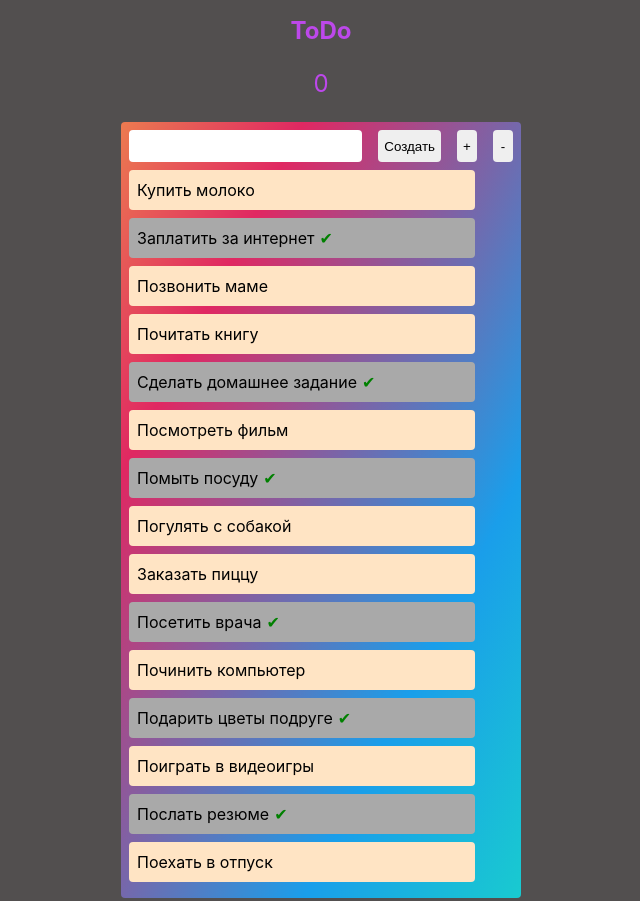
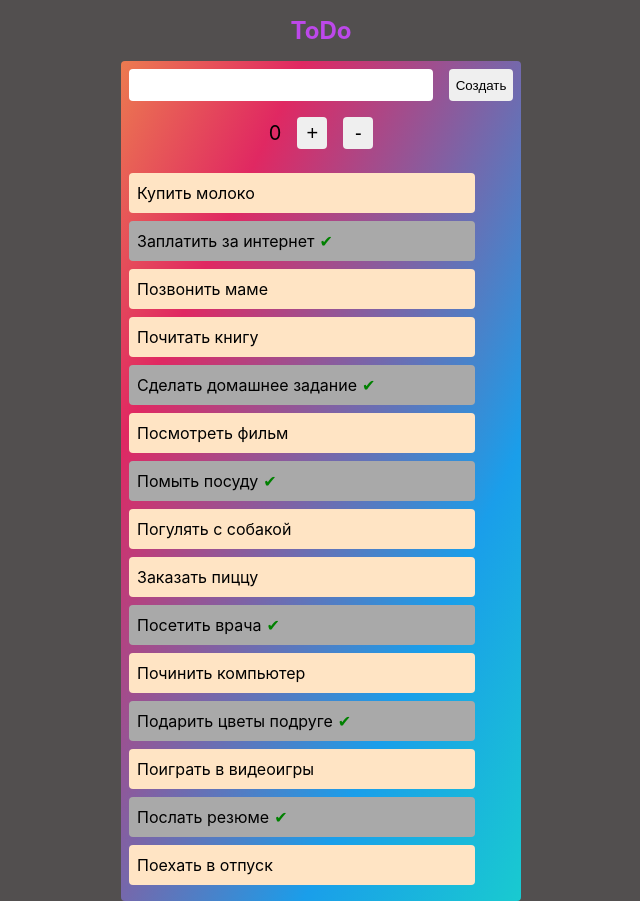
Before and after one commit to MischkaPCHI/new_ToDo_in_React, a React (Create React App) app: page / in a window 1280 px wide. Shown: the whole page, without its empty margins (319-959 px from the left). Built offline with nearby package versions, Linux system fonts and the light colour scheme.

Commit message:
сделала из counter компонент

```diff
--- a/src/App.js
+++ b/src/App.js
@@ -1,27 +1,8 @@
 import React, { useEffect, useState } from 'react';
 import './styles/style.css'
 import './App.css';
-import audio from './sound/Kozel-Oret.mp3';
-
-let todoList = [
-  {task: "Купить молоко", done: false, deadline: "2024-02-23"},
-  {task: "Заплатить за интернет", done: true, deadline: "2024-02-20"},
-  {task: "Позвонить маме", done: false, deadline: "2024-02-22"},
-  {task: "Почитать книгу", done: false, deadline: "2024-02-28"},
-  {task: "Сделать домашнее задание", done: true, deadline: "2024-02-21"},
-  {task: "Посмотреть фильм", done: false, deadline: "2024-02-24"},
-  {task: "Помыть посуду", done: true, deadline: "2024-02-22"},
-  {task: "Погулять с собакой", done: false, deadline: "2024-02-23"},
-  {task: "Заказать пиццу", done: false, deadline: "2024-02-25"},
-  {task: "Посетить врача", done: true, deadline: "2024-02-20"},
-  {task: "Починить компьютер", done: false, deadline: "2024-02-26"},
-  {task: "Подарить цветы подруге", done: true, deadline: "2024-02-21"},
-  {task: "Поиграть в видеоигры", done: false, deadline: "2024-02-27"},
-  {task: "Послать резюме", done: true, deadline: "2024-02-20"},
-  {task: "Поехать в отпуск", done: false, deadline: "2024-02-29"}
-];
-
-const alertSound = new Audio(audio);
+import Counter from './components/counter';
+import todoList from './todoList';
 
 const ToDo = (props) => {
   const [isDone, setIsDone] = useState(props.isDone);
@@ -66,43 +47,22 @@ function App() {
   }
   },[]);
 
-  const [count, setCount] = useState(0);
-
-  function createCounterPlus () {
-
-    return function () {
-      return setCount(count + 1);
-    }
-  }
-
-  function createCounterMinus () {
-
-    return function () {
-      if(count !== 0){
-        return setCount(count - 1);
-      } else {
-        alertSound.play();
-        alert('Ниже 0 не идёт )');
-      }
-    }
-  }
-
-  const counterPlus = createCounterPlus();
-  const counterMinus = createCounterMinus();
 
 
   return (
     <>
       <h1 className='title'>ToDo</h1>
-      <p className='title'>{count}</p>
+      {/* <p className='title'>{count}</p> */}
 
     <div className="todo-list">
 
       <div className="actions">
         <input className="task-input" type="text" value={inputTask} onChange={handleInputChange} />
         <button className="btn" onClick={createTask}>Создать</button>
-        <button className="btn" onClick={counterPlus}>+</button>
-        <button className="btn" onClick={counterMinus}>-</button>
+      </div>
+
+      <div className='actions'>
+        <Counter></Counter>
       </div>
 
       <ul className='list'>
--- /dev/null
+++ b/src/components/counter.js
@@ -0,0 +1,42 @@
+import React, { useState } from 'react';
+import audio from '/FrontEnd/new_to_do_react/src/sound/Kozel-Oret.mp3';
+
+
+const Counter = () => {
+
+    const alertSound = new Audio(audio);
+
+    const [count, setCount] = useState(0);
+
+    function createCounterPlus () {
+
+    return function () {
+        return setCount(count + 1);
+    }
+    }
+
+    function createCounterMinus () {
+
+    return function () {
+        if(count !== 0){
+        return setCount(count - 1);
+        } else {
+        alertSound.play();
+        alert('Ниже 0 не идёт )');
+        }
+    }
+    }
+
+    const counterPlus = createCounterPlus();
+    const counterMinus = createCounterMinus();
+
+    return(
+        <>
+        <p className='num'>{count}</p>
+        <button className="counter-btn" onClick={counterPlus}>+</button>
+        <button className="counter-btn" onClick={counterMinus}>-</button>
+        </>
+    );
+}
+
+export default Counter;
--- a/src/styles/style.css
+++ b/src/styles/style.css
@@ -6,6 +6,11 @@
     font-size: 24px;
     text-align: center;
     color: rgb(189, 72, 235);
+}
+
+.num {
+    font-size: 20px;
+    text-align: center;
 }
 
 body {
@@ -50,17 +55,29 @@ body {
 
 .actions {
     display: flex;
-    margin-bottom: 8px;
+    align-items: center;
+    justify-content: center;
 }
 
 .btn {
     height: 32px;
-    min-width: 20px;
+    min-width: 64px;
     border: 0;
     outline: none;
     cursor: pointer;
     border-radius: 4px;
     margin-left: 16px;
+}
+
+.counter-btn {
+    height: 32px;
+    min-width: 30px;
+    border: 0;
+    outline: none;
+    cursor: pointer;
+    border-radius: 4px;
+    margin-left: 16px;
+    font-size: 20px;
 }
 
 .task-input {
--- /dev/null
+++ b/src/todoList.js
@@ -0,0 +1,19 @@
+let todoList = [
+    {task: "Купить молоко", done: false, deadline: "2024-02-23"},
+    {task: "Заплатить за интернет", done: true, deadline: "2024-02-20"},
+    {task: "Позвонить маме", done: false, deadline: "2024-02-22"},
+    {task: "Почитать книгу", done: false, deadline: "2024-02-28"},
+    {task: "Сделать домашнее задание", done: true, deadline: "2024-02-21"},
+    {task: "Посмотреть фильм", done: false, deadline: "2024-02-24"},
+    {task: "Помыть посуду", done: true, deadline: "2024-02-22"},
+    {task: "Погулять с собакой", done: false, deadline: "2024-02-23"},
+    {task: "Заказать пиццу", done: false, deadline: "2024-02-25"},
+    {task: "Посетить врача", done: true, deadline: "2024-02-20"},
+    {task: "Починить компьютер", done: false, deadline: "2024-02-26"},
+    {task: "Подарить цветы подруге", done: true, deadline: "2024-02-21"},
+    {task: "Поиграть в видеоигры", done: false, deadline: "2024-02-27"},
+    {task: "Послать резюме", done: true, deadline: "2024-02-20"},
+    {task: "Поехать в отпуск", done: false, deadline: "2024-02-29"}
+  ];
+
+  export default todoList;
```
